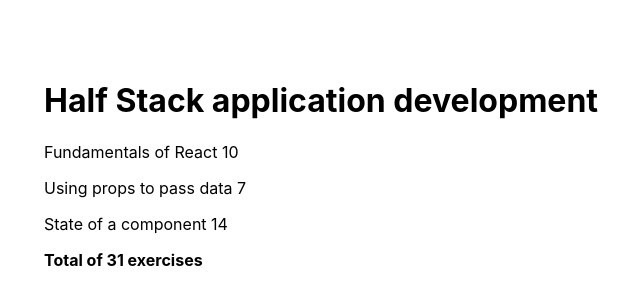
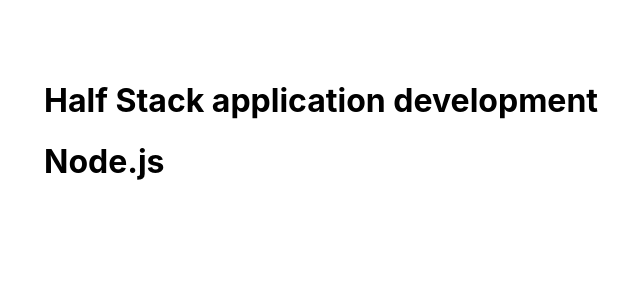
Before and after one commit to msunji/fsopen-2021, a React (Create React App) app in the folder part2/courses/: page / in a window 1280 px wide. Shown: the top 304 px of the page, without its empty margins (56-696 px from the left). Built offline with nearby package versions, Linux system fonts and the light colour scheme.

Commit message:
Map thorugh courses object and show course names

```diff
--- a/part2/courses/src/App.js
+++ b/part2/courses/src/App.js
@@ -5,62 +5,69 @@
   return <h1>{course.name}</h1>;
 };
 
-// // Part component
-const Part = ({ name, exercises }) => {
-  console.log(name, exercises);
-  return (
-    <p>
-      {name} {exercises}
-    </p>
-  );
-};
+// // // Part component
+// const Part = ({ name, exercises }) => {
+//   console.log(name, exercises);
+//   return (
+//     <p>
+//       {name} {exercises}
+//     </p>
+//   );
+// };
 
 //Content component
 const Content = ({ course }) => {
-  const courseParts = course.parts;
+  console.log(course);
+  return <Header course={course} />;
+};
+// const Content = ({ course }) => {
+//   const courseParts = course.parts;
+//   return (
+//     <div>
+//       {courseParts.map((part) => (
+//         <Part key={part.id} name={part.name} exercises={part.exercises} />
+//       ))}
+//     </div>
+//   );
+// };
+
+// // Total component
+// const Total = ({ course }) => {
+//   const courseParts = course.parts;
+
+//   return (
+//     <p>
+//       <b>
+//         Total of{" "}
+//         {courseParts.reduce(
+//           (accumulator, part) => accumulator + part.exercises,
+//           0
+//         )}{" "}
+//         exercises
+//       </b>
+//     </p>
+//   );
+// };
+
+// Course component
+const Course = ({ courses }) => {
   return (
     <div>
-      {courseParts.map((part) => (
-        <Part key={part.id} name={part.name} exercises={part.exercises} />
+      {courses.map((course) => (
+        <Content course={course} />
       ))}
-    </div>
-  );
-};
+      {/* <Header course={course} /> */}
 
-// // Total component
-const Total = ({ course }) => {
-  const courseParts = course.parts;
-
-  return (
-    <p>
-      <b>
-        Total of{" "}
-        {courseParts.reduce(
-          (accumulator, part) => accumulator + part.exercises,
-          0
-        )}{" "}
-        exercises
-      </b>
-    </p>
-  );
-};
-
-// Course component
-const Course = ({ course }) => {
-  console.log(course);
-  return (
-    <div>
-      <Header course={course} />
-      <Content course={course} />
-      <Total course={course} />
+      {/* <Total course={course} /> */}
     </div>
   );
 };
 
 const App = () => {
-  const course = {
+  const courses = [
+    {
+      name: "Half Stack application development",
       id: 1,
-    name: "Half Stack application development",
       parts: [
         {
           name: "Fundamentals of React",
@@ -77,10 +84,32 @@
           exercises: 14,
           id: 3,
         },
+        {
+          name: "Redux",
+          exercises: 11,
+          id: 4,
+        },
       ],
-  };
+    },
+    {
+      name: "Node.js",
+      id: 2,
+      parts: [
+        {
+          name: "Routing",
+          exercises: 3,
+          id: 1,
+        },
+        {
+          name: "Middlewares",
+          exercises: 7,
+          id: 2,
+        },
+      ],
+    },
+  ];
 
-  return <Course course={course} />;
+  return <Course courses={courses} />;
 };
 
 export default App;
```
Lines whose indentation alone changed are shown as unchanged.
